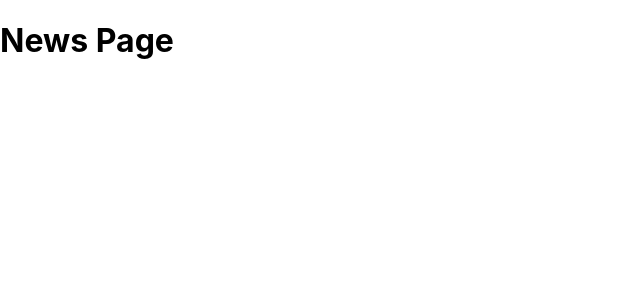
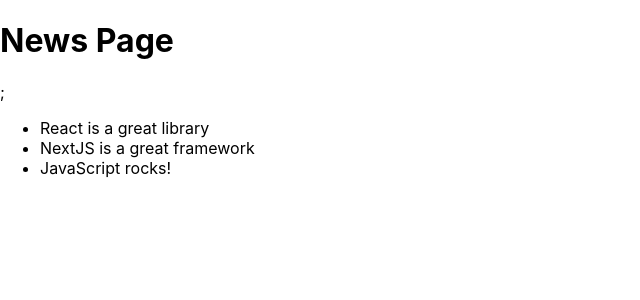
Before and after one commit to kubasobecki/react-nextjs, a Next.js app: page /news in a window 1280 px wide. Shown: the top 300 px of the page, without its empty margins (0-640 px from the left). Built offline with nearby package versions, Linux system fonts and the light colour scheme.

Commit message:
Use Link component

```diff
--- a/pages/news/index.js
+++ b/pages/news/index.js
@@ -1,5 +1,26 @@
+import Link from 'next/link';
+
 function NewsPage() {
-    return <h1>News Page</h1>;
+    return (
+        <>
+            <h1>News Page</h1>;
+            <ul>
+                <li>
+                    <Link href="/news/react-is-a-great-library">
+                        React is a great library
+                    </Link>
+                </li>
+                <li>
+                    <Link href="/news/nextjs-is-a-great-framework">
+                        NextJS is a great framework
+                    </Link>
+                </li>
+                <li>
+                    <Link href="/news/javascript-rocks">JavaScript rocks!</Link>
+                </li>
+            </ul>
+        </>
+    );
 }
 
 export default NewsPage;
```
